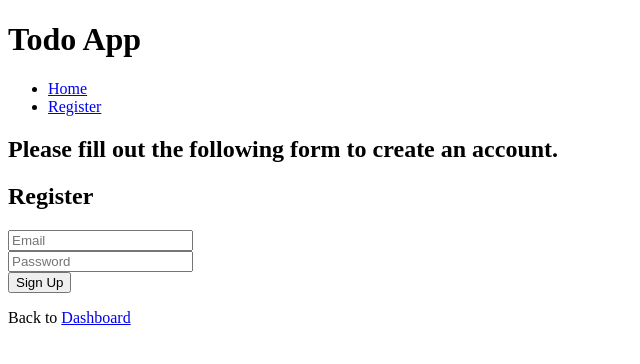
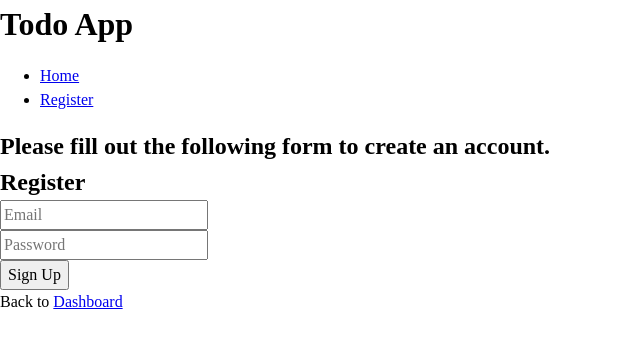
Before and after one commit to mildanfalah/to-do-web-app, a React (Vite) app: page /register in a window 1280 px wide. Shown: the top 364 px of the page, without its empty margins (0-640 px from the left). Built offline with nearby package versions, Linux system fonts and the light colour scheme.

Commit message:
add new  task form validation and reset css

```diff
--- a/src/components/TodoInput.jsx
+++ b/src/components/TodoInput.jsx
@@ -2,14 +2,25 @@ import React, { useState } from "react";
 
 function TodoInput({ addTodo }) {
   const [newTask, setNewTask] = useState("");
+  const [error, setError] = useState("");
 
   function submitHandler(e) {
     e.preventDefault();
-    if (newTask === "") return;
+    const trimmedTask = newTask.trim();
 
-    addTodo(newTask);
+    if (trimmedTask === "") {
+      setError("Task cannot be empty");
+      return;
+    }
 
+    addTodo(trimmedTask);
     setNewTask("");
+    setError("");
+  }
+
+  function handleInputChange(e) {
+    setNewTask(e.target.value);
+    if (error) setError("");
   }
 
   return (
@@ -20,11 +31,10 @@ function TodoInput({ addTodo }) {
         id="task"
         placeholder="Create new task"
         value={newTask}
-        onChange={(e) => {
-          setNewTask(e.target.value);
-        }}
+        onChange={handleInputChange}
       />
       <button type="submit">Add</button>
+      {error && <p className="error-message">{error}</p>}
     </form>
   );
 }
--- a/src/styles/style.css
+++ b/src/styles/style.css
@@ -0,0 +1,67 @@
+/* CSS Reset */
+/* Box sizing rules */
+*,
+*::before,
+*::after {
+  box-sizing: border-box;
+}
+
+/* Remove default margin */
+body,
+h1,
+h2,
+h3,
+h4,
+p,
+figure,
+blockquote,
+dl,
+dd {
+  margin: 0;
+}
+
+/* Remove list styles on ul, ol elements with a list role, which suggests default styling will be removed */
+ul[role="list"],
+ol[role="list"] {
+  list-style: none;
+}
+
+/* Set core root defaults */
+html:focus-within {
+  scroll-behavior: smooth;
+}
+
+/* Set core body defaults */
+body {
+  min-height: 100vh;
+  text-rendering: optimizeSpeed;
+  line-height: 1.5;
+}
+
+/* A elements that don't have a class get default styles */
+a:not([class]) {
+  text-decoration-skip-ink: auto;
+}
+
+/* Make images easier to work with */
+img,
+picture {
+  max-width: 100%;
+  display: block;
+}
+
+/* Inherit fonts for inputs and buttons */
+input,
+button,
+textarea,
+select {
+  font: inherit;
+}
+
+/* My Css */
+
+.error-message {
+  color: red;
+  font-size: 0.8em;
+  margin-top: 5px;
+}
```
